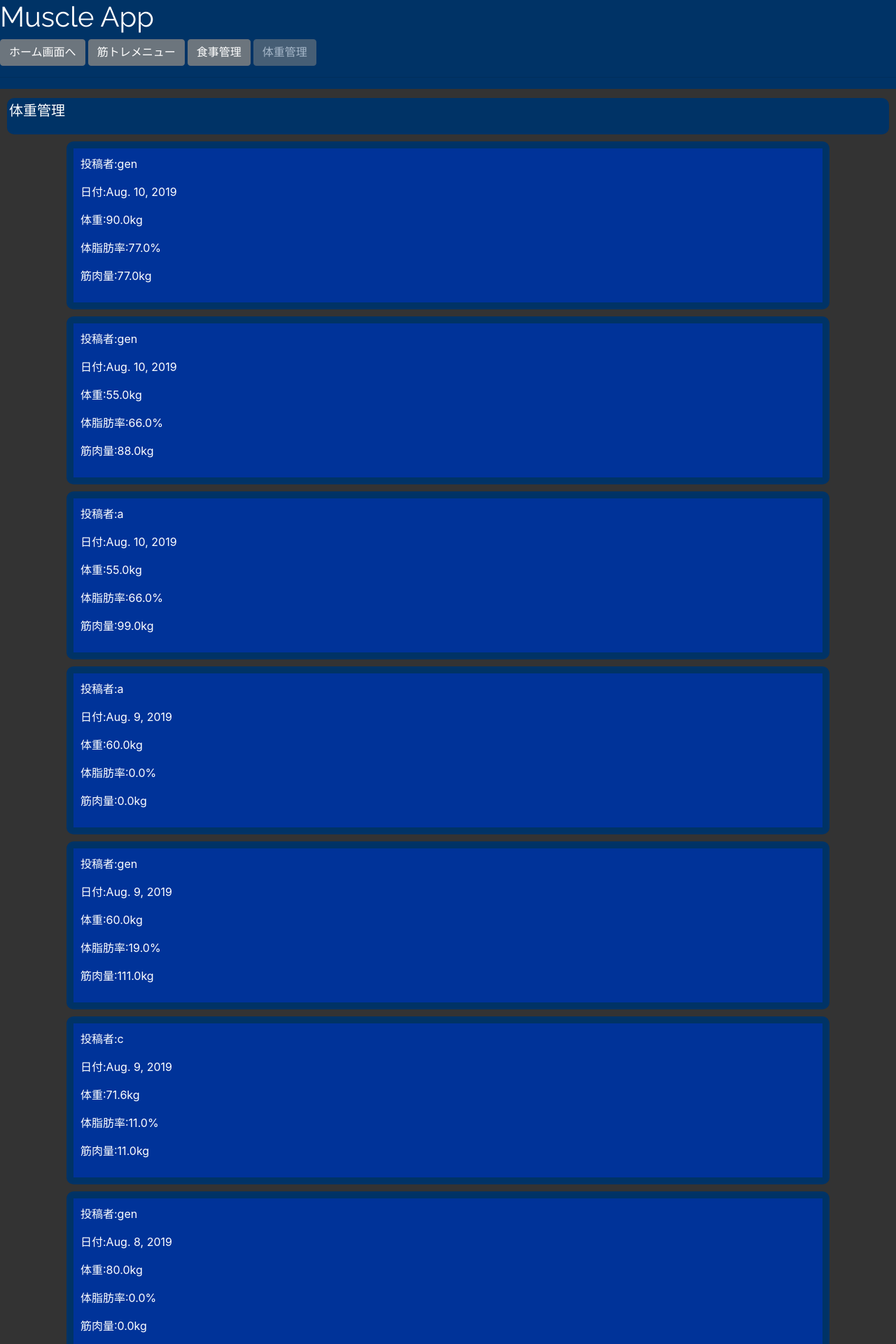
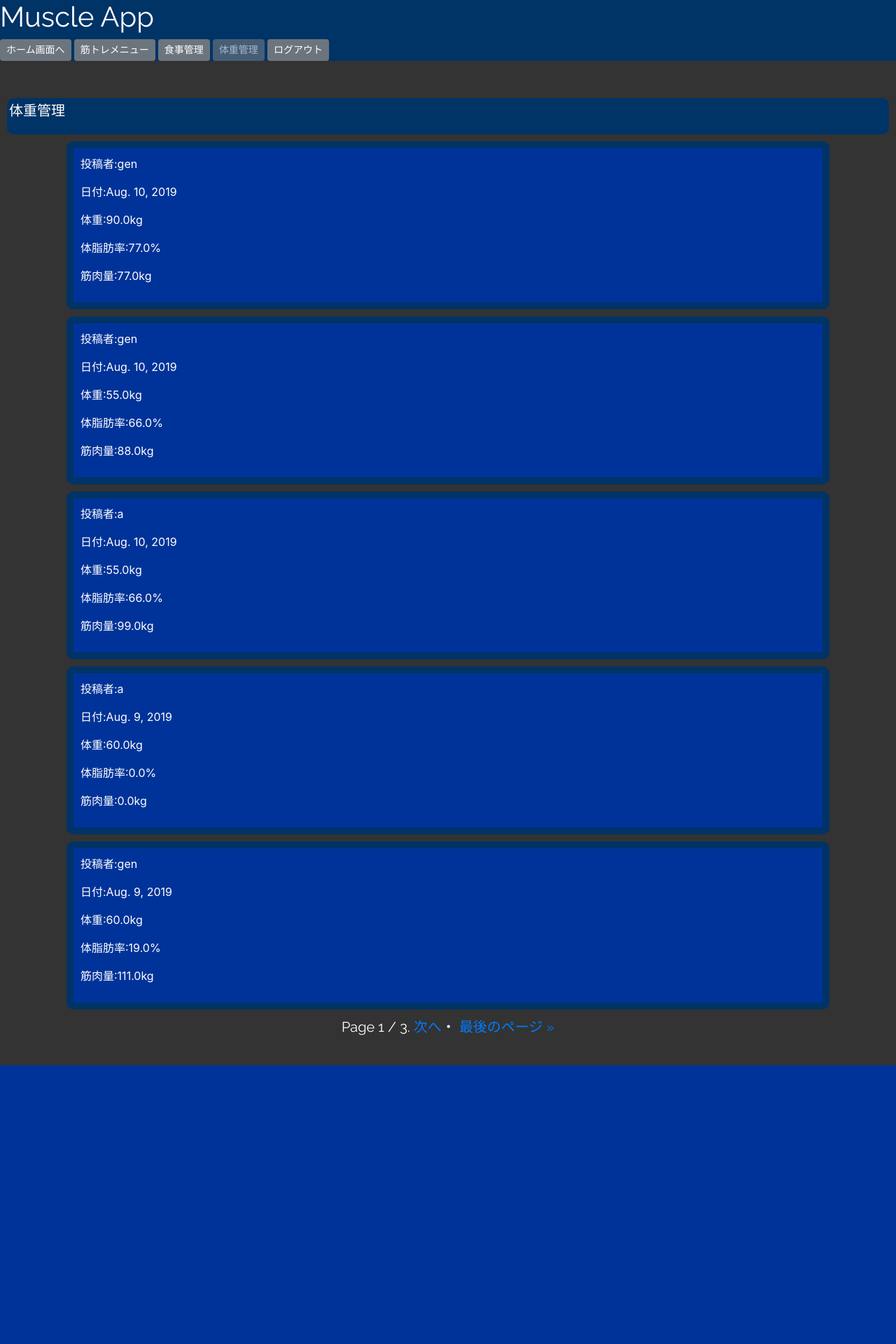
Before and after one commit to rindy1123/muscle_app, a Django app: page /timeline/body/ in a window 1280 px wide. Shown: the top 1920 px of the page at 70% size. After the commit the page ends 1522 px from the top, so only its background shows below. Run offline with Django 3.2, Linux system fonts and the light colour scheme; a user stored in the database is signed in; data comes from the database, SQL or seed files in the repository; both versions use the stored data as it was after the commit; some libraries are stand-ins or nearby versions.

Commit message:
デザイン修正 ページネーター追加

```diff
--- a/muscleproject2/muscleapp/views.py
+++ b/muscleproject2/muscleapp/views.py
@@ -7,6 +7,7 @@ from django.views.generic import CreateView, DeleteView, UpdateView
 from django.urls import reverse_lazy
 from django.utils import timezone
 from django.contrib.auth import get_user_model
+from django.core.paginator import Paginator
 # Create your views here.
 
 
@@ -91,22 +92,28 @@ def homefunc(request):
 # タイムラインで筋トレデータを表示
 @login_required
 def timeline_workoutfunc(request):
-    workout_data = WorkoutModel.objects.order_by('-date').all()
+    workout = WorkoutModel.objects.order_by('-date').all()
+    paginator = Paginator(workout, 5)
+    page = request.GET.get('page')
+    workout_data = paginator.get_page(page)
     return render(request, 'timeline_workout.html', {'workout_data': workout_data})
 
 
 # タイムラインで食事データを表示
 @login_required
 def timeline_dietfunc(request):
-    diet_data = DietModel.objects.order_by('-date').all()
+    diet = DietModel.objects.order_by('-date').all()
+    paginator = Paginator(diet, 5)
+    page = request.GET.get('page')
+    diet_data = paginator.get_page(page)
     return render(request, 'timeline_diet.html', {'diet_data': diet_data})
 
 
 # タイムラインで身体データを表示
 @login_required
 def timeline_bodyfunc(request):
-    body_data = BodyModel.objects.order_by('-date').all()
-    for data in body_data:
+    body = BodyModel.objects.order_by('-date').all()
+    for data in body:
         user = get_user_model()
         user_data = user.objects.get(username=data.author)
         # ハリスベネティクト方程式で基礎代謝を算出
@@ -117,6 +124,9 @@ def timeline_bodyfunc(request):
         data.cutting_calorie = data.maintenance_calorie - 500
         data.increasing_calorie = data.maintenance_calorie + 250
         data.save()
+    paginator = Paginator(body, 5)
+    page = request.GET.get('page')
+    body_data = paginator.get_page(page)
     return render(request, 'timeline_body.html', {'body_data': body_data})
 
 
--- /dev/null
+++ b/muscleproject2/static/base_afterlogin.css
@@ -0,0 +1,3 @@
+header .logout {
+    display: inline;
+}
--- a/muscleproject2/static/timeline.css
+++ b/muscleproject2/static/timeline.css
@@ -35,3 +35,11 @@ body {
 .space {
     margin: 140px;
 }
+
+.step-links {
+    display: block;
+    text-align: center;
+    padding: 0 0 40px 0;
+    font-size: 20px;
+    font-family: 'Raleway', sans-serif;
+}
--- a/muscleproject2/templates/base_afterlogin.html
+++ b/muscleproject2/templates/base_afterlogin.html
@@ -7,22 +7,28 @@
 
     <!-- Bootstrap CSS -->
     <link rel="stylesheet" href="https://stackpath.bootstrapcdn.com/bootstrap/4.3.1/css/bootstrap.min.css" integrity="sha384-ggOyR0iXCbMQv3Xipma34MD+dH/1fQ784/j6cY/iJTQUOhcWr7x9JvoRxT2MZw1T" crossorigin="anonymous">
+    {% load static %}
+    <link rel="stylesheet" type="text/css" href="{% static 'base_afterlogin.css' %}">
     {% block customcss %}
     {% endblock customcss %}
     <title>
       {% block title %}
       {% endblock title %}
     </title>
+
   </head>
   <body>
     <header>
     {% block header %}
     {% endblock header %}
+      <span class="logout"><a href="{% url 'logout' %}" class="btn btn-secondary btn-sm">ログアウト</a></span>
     </header>
 
     {% block content %}
     {% endblock content %}
-    <a href="{% url 'logout' %}" class="btn btn-secondary">ログアウト</a>
+
+    {% block paginator %}
+    {% endblock paginator%}
     <!-- Optional JavaScript -->
     <!-- jQuery first, then Popper.js, then Bootstrap JS -->
     <script src="https://code.jquery.com/jquery-3.3.1.slim.min.js" integrity="sha384-q8i/X+965DzO0rT7abK41JStQIAqVgRVzpbzo5smXKp4YfRvH+8abtTE1Pi6jizo" crossorigin="anonymous"></script>
--- a/muscleproject2/templates/body_create.html
+++ b/muscleproject2/templates/body_create.html
@@ -13,7 +13,6 @@
 <h1>Muscle App</h1>
     <a href="{% url 'home' %}" class="btn btn-secondary">ホーム画面へ</a>
     <a href="{% url 'timeline_workout' %}" class="btn btn-secondary">タイムラインへ</a>
-    <hr>
 {% endblock header %}
 
 {% block content %}
--- a/muscleproject2/templates/body_update.html
+++ b/muscleproject2/templates/body_update.html
@@ -13,7 +13,6 @@
 <h1>Muscle App</h1>
     <a href="{% url 'home' %}" class="btn btn-secondary">ホーム画面へ</a>
     <a href="{% url 'timeline_workout' %}" class="btn btn-secondary">タイムラインへ</a>
-    <hr>
 {% endblock header %}
 
 {% block content %}
--- a/muscleproject2/templates/change_date.html
+++ b/muscleproject2/templates/change_date.html
@@ -13,7 +13,6 @@
 <h1>Muscle App</h1>
     <a href="{% url 'home' %}" class="btn btn-secondary">ホーム画面へ</a>
     <a href="{% url 'timeline_workout' %}" class="btn btn-secondary">タイムラインへ</a>
-    <hr>
 {% endblock header %}
 
 {% block content %}
--- a/muscleproject2/templates/delete.html
+++ b/muscleproject2/templates/delete.html
@@ -13,7 +13,6 @@
 <h1>Muscle App</h1>
     <a href="{% url 'home' %}" class="btn btn-secondary">ホーム画面へ</a>
     <a href="{% url 'timeline_workout' %}" class="btn btn-secondary">タイムラインへ</a>
-    <hr>
 {% endblock header %}
 
 
--- a/muscleproject2/templates/diet_create.html
+++ b/muscleproject2/templates/diet_create.html
@@ -13,7 +13,6 @@
 <h1>Muscle App</h1>
     <a href="{% url 'home' %}" class="btn btn-secondary">ホーム画面へ</a>
     <a href="{% url 'timeline_workout' %}" class="btn btn-secondary">タイムラインへ</a>
-    <hr>
 {% endblock header %}
 
 {% block content %}
--- a/muscleproject2/templates/diet_update.html
+++ b/muscleproject2/templates/diet_update.html
@@ -14,7 +14,6 @@
 <h1>Muscle App</h1>
     <a href="{% url 'home' %}" class="btn btn-secondary">ホーム画面へ</a>
     <a href="{% url 'timeline_workout' %}" class="btn btn-secondary">タイムラインへ</a>
-    <hr>
 {% endblock header %}
 
 {% block content %}
--- a/muscleproject2/templates/timeline_body.html
+++ b/muscleproject2/templates/timeline_body.html
@@ -12,11 +12,10 @@
 
 {% block header %}
 <h1>Muscle App</h1>
-    <a href="{% url 'home' %}" class="btn btn-secondary">ホーム画面へ</a>
-    <a href="{% url 'timeline_workout' %}" class="btn btn-secondary">筋トレメニュー</a>
-    <a href="{% url 'timeline_diet' %}" class="btn btn-secondary">食事管理</a>
-    <a href="{% url 'timeline_body' %}" class="btn btn-secondary disabled">体重管理</a>
-<hr>
+    <a href="{% url 'home' %}" class="btn btn-secondary btn-sm">ホーム画面へ</a>
+    <a href="{% url 'timeline_workout' %}" class="btn btn-secondary btn-sm">筋トレメニュー</a>
+    <a href="{% url 'timeline_diet' %}" class="btn btn-secondary btn-sm">食事管理</a>
+    <a href="{% url 'timeline_body' %}" class="btn btn-secondary disabled btn-sm">体重管理</a>
 
 {% endblock header %}
 {% block content %}
@@ -36,7 +35,22 @@
 </div>
 </div>
 {% endfor %}
+{% endblock content %}
 
+{% block paginator %}
+<span class="step-links">
+        {% if body_data.has_previous %}
+            <a href="?page=1">&laquo; 最初のページ</a>・
+            <a href="?page={{ body_data.previous_page_number }}">前へ</a>
+        {% endif %}
 
+        <span class="current">
+            Page {{ body_data.number }} / {{ body_data.paginator.num_pages }}.
+        </span>
 
-{% endblock content %}
+        {% if body_data.has_next %}
+            <a href="?page={{ body_data.next_page_number }}">次へ</a>・
+            <a href="?page={{ body_data.paginator.num_pages }}">最後のページ &raquo;</a>
+        {% endif %}
+</span>
+{% endblock paginator %}
--- a/muscleproject2/templates/workout_create.html
+++ b/muscleproject2/templates/workout_create.html
@@ -13,7 +13,6 @@
 <h1>Muscle App</h1>
     <a href="{% url 'home' %}" class="btn btn-secondary">ホーム画面へ</a>
     <a href="{% url 'timeline_workout' %}" class="btn btn-secondary">タイムラインへ</a>
-    <hr>
 {% endblock header %}
 
 {% block content %}
--- a/muscleproject2/templates/workout_update.html
+++ b/muscleproject2/templates/workout_update.html
@@ -14,7 +14,6 @@
 <h1>Muscle App</h1>
     <a href="{% url 'home' %}" class="btn btn-secondary">ホーム画面へ</a>
     <a href="{% url 'timeline_workout' %}" class="btn btn-secondary">タイムラインへ</a>
-    <hr>
 {% endblock header %}
 
 {% block content %}
```
Also changed, not shown: muscleproject2/templates/home.html (+3 -4 lines), muscleproject2/templates/timeline_diet.html (+22 -5 lines), muscleproject2/templates/timeline_workout.html (+22 -5 lines), muscleproject2/db.sqlite3.
